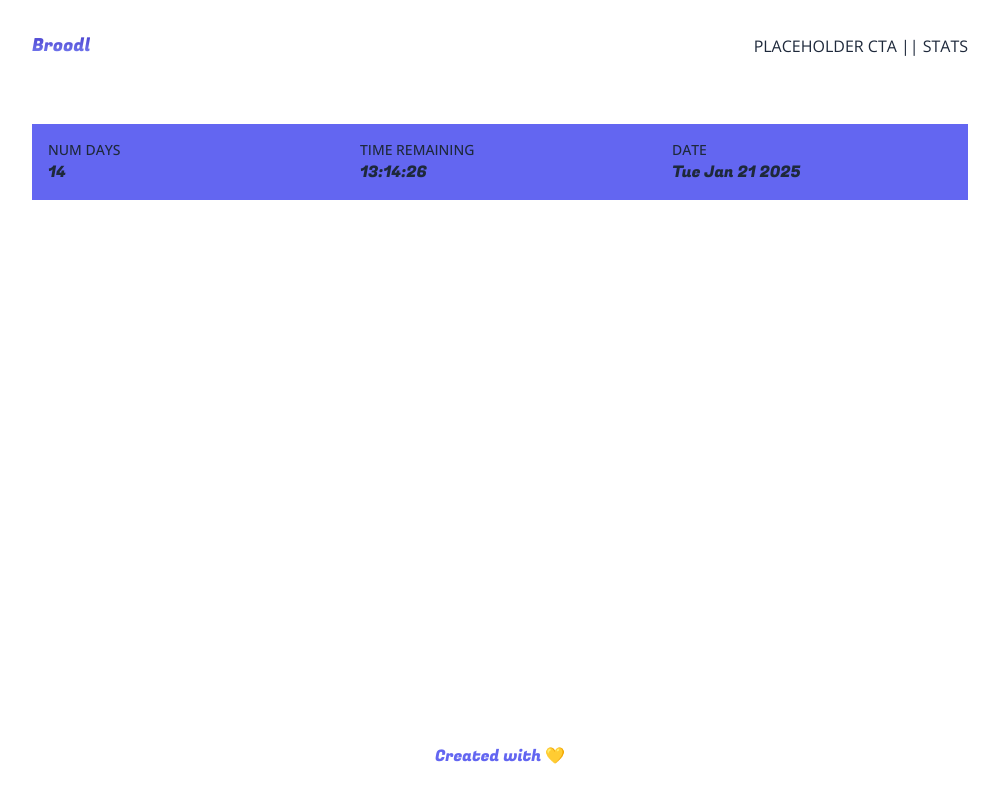
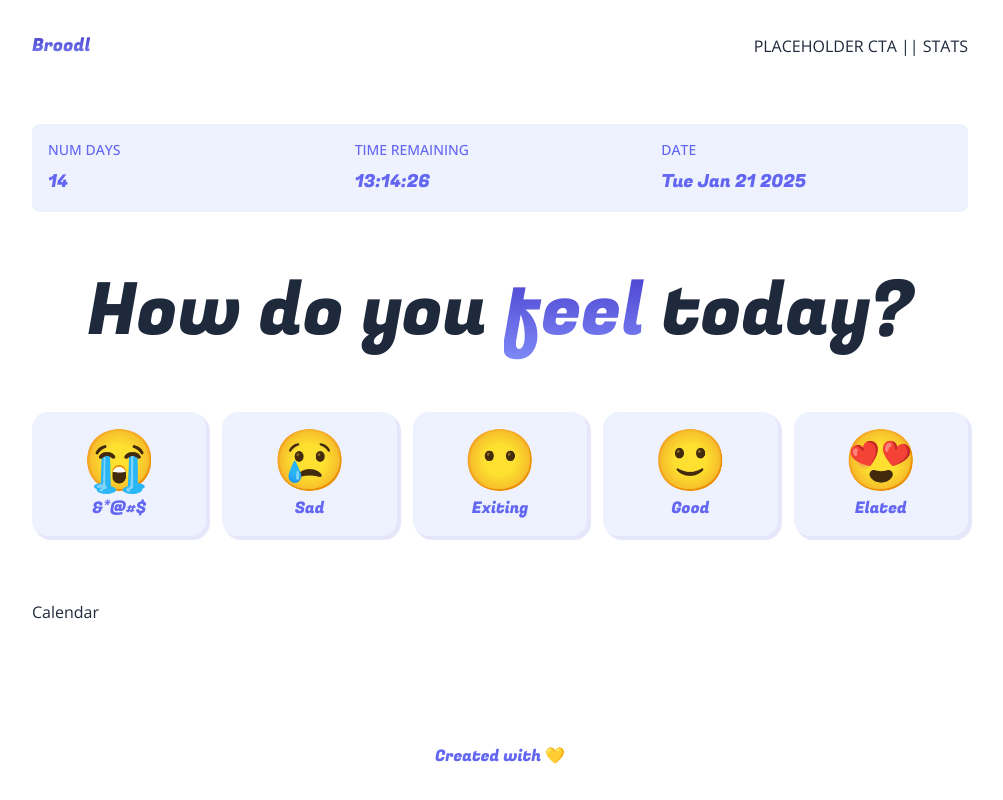
Before and after one commit to SasankaWelikanna/Broodl, a Next.js app: page /dashboard in a window 1280 px wide. Shown: the whole page, without its empty margins (140-1143 px from the left). Built offline with nearby package versions, Linux system fonts and the light colour scheme.

Commit message:
Dashboard basics completed

```diff
--- a/app/globals.css
+++ b/app/globals.css
@@ -7,3 +7,12 @@
     -webkit-background-clip: text;
     -webkit-text-fill-color: transparent;
 }
+
+.purpleShadow {
+box-shadow: 3px 3px 1px 1px lavender;
+}
+
+.purpleShadow:hover {
+    transform: translate(3px, 3px);
+    box-shadow: 0px 0px 1px 1px lavender;
+}
--- a/components/Dashboard.js
+++ b/components/Dashboard.js
@@ -1,29 +1,56 @@
 import { Fugaz_One } from 'next/font/google';
 import React from 'react'
+import Calendar from './Calendar';
 
 const fugaz = Fugaz_One({ subsets: ["latin"], weight: ['400'] });
 
 export default function Dashboard() {
+
     const statuses = {
         num_days: 14,
         time_remaining: '13:14:26',
         date: (new Date()).toDateString()
     }
 
+    const moods = {
+        '&*@#$': '😭',
+        'Sad': '😢',
+        'Exiting': '😶',
+        'Good': '🙂',
+        'Elated': '😍',
+    }
+
 
     return (
-        <div className='flex flex-col flex-1'>
-            <div className='grid grid-cols-1 sm:grid-cols-3 bg-indigo-50 bg-indigo-500'>
+        <div className='flex flex-col flex-1 gap-8 sm:gap-12 md:gap-16'>
+            <div className='grid grid-cols-3 bg-indigo-50 text-indigo-500 p-4 gap-4 rounded-lg'>
                 {Object.keys(statuses).map((status, statusIndex) => {
                     return (
-                        <div key={statusIndex} className='p-4'>
-                            <p className='font-medium uppercase text-xs sm:text-sm'>{status.replaceAll('_', ' ')}</p>
-                            <p className={'text-base sm: ' + fugaz.className}>{statuses[status]}</p>
+                        <div key={statusIndex} className=' flex flex-col gap-1 sm:gap-2'>
+                            <p className='font-medium uppercase text-xs sm:text-sm truncate'>{status.replaceAll('_', ' ')}</p>
+                            <p className={'text-base sm:text-lg truncate ' + fugaz.className}>{statuses[status]}</p>
                         </div>
                     )
                 })
                 }
             </div>
+
+            <h4 className={'text-5xl sm:text-6xl md:text-7xl text-center '
+                + fugaz.className}>How do you <span className='textGradient'>feel
+                </span> today?
+            </h4>
+            <div className='flex items-stretch flex-wrap gap-4'>
+                {Object.keys(moods).map((mood, moodIndex) => {
+                    return (
+                        <button className={'p-4 px-5 rounded-2xl purpleShadow duration-200 bg-indigo-50 hover:bg-indigo-100 text-center flex flex-col items-center gap-2 flex-1 '} key={moodIndex}>
+                            <p className='text-4xl sm:text-5xl md:text-6xl'>{moods[mood]}</p>
+                            <p className={'text-indigo-500 text-xs sm:text-sm md:text-base ' + fugaz.className}>{mood}</p>
+                        </button>
+                    )
+                }
+                )}
+            </div>
+            <Calendar />
         </div>
     )
 }
```
